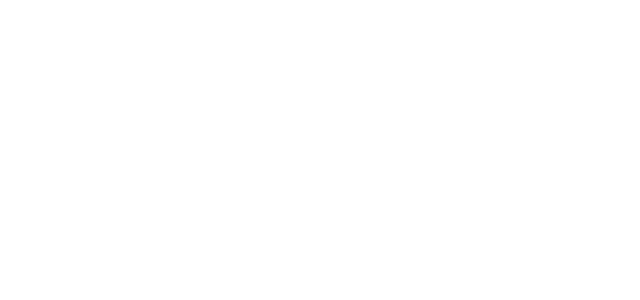
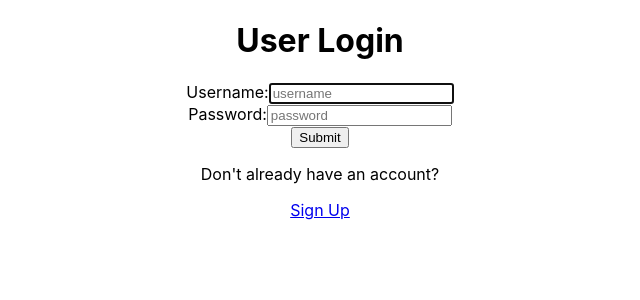
Before and after one commit to juliamachin/tracker-client, a React (Create React App) app: page /login in a window 1280 px wide. Before the commit this address had no page. Shown: the top 300 px of the page, without its empty margins (320-960 px from the left). Built offline with nearby package versions, Linux system fonts and the light colour scheme.

Commit message:
Created calendar components

```diff
--- a/src/App.js
+++ b/src/App.js
@@ -2,13 +2,15 @@ import "./App.css";
 import { Routes, Route } from "react-router-dom";
 import UserLogin from "./Components/UserLogin/UserLogin";
 import CreateUser from "./Components/CreateUser/CreateUser";
+import Calendar from "./Components/Calendar/Calendar";
 
 function App() {
   return (
     <div className="App">
       <Routes>
-        <Route path="/" element={<UserLogin />} />
+        <Route path="/login" element={<UserLogin />} />
         <Route path="/newuser" element={<CreateUser />} />
+        <Route path="/calendar" element={<Calendar />} />
       </Routes>
     </div>
   );
--- /dev/null
+++ b/src/Components/Calendar/Calendar.js
@@ -0,0 +1,9 @@
+
+
+const Calendar = () => {
+return (
+    <h1>Calendar page</h1>
+)
+}
+
+export default Calendar
```
